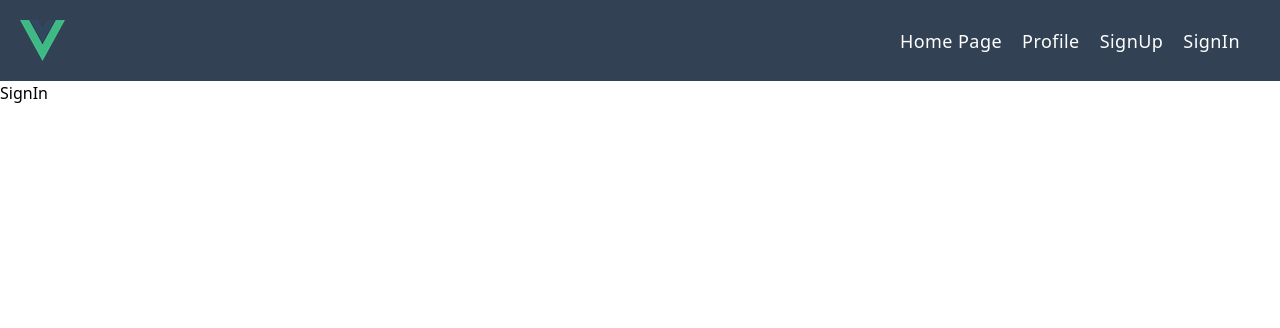
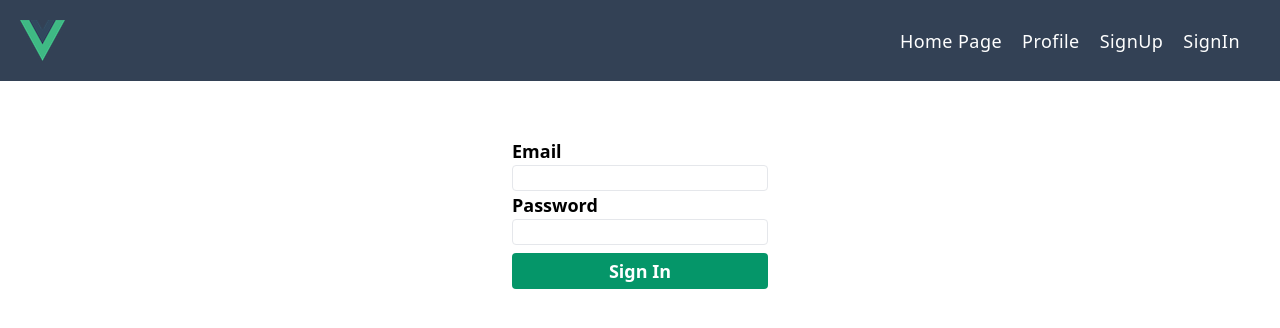
Before and after one commit to giangarof98/sharenet-vue, a Vue app in the folder front/: page /signin in a window 1280 px wide. Shown: the top 328 px of the page. Built offline with nearby package versions, Linux system fonts and the light colour scheme.

Commit message:
signin template

```diff
--- a/front/src/components/SignInForm.vue
+++ b/front/src/components/SignInForm.vue
@@ -1,7 +1,16 @@
 <template>
-    <form action="">
-        SignIn
-    </form>
+    <div class="flex justify-center mt-10">
+        <form action="" class="flex flex-col justify-center w-72 p-4">
+            <label for="email" class="font-semibold text-lg">Email</label>
+            <input type="text" id="email" name="email" class="border rounded py-0.9 px-1 focus:outline-none">
+
+            <label for="password" class="font-semibold text-lg">Password</label>
+            <input type="text" id="password" name="password" class="border rounded py-0.9 px-1 focus:outline-none">
+
+            <button class="font-semibold text-lg bg-button rounded p-1 text-white mt-2">Sign In</button>
+        </form>
+
+    </div>
 </template>
 
 <script>
```
